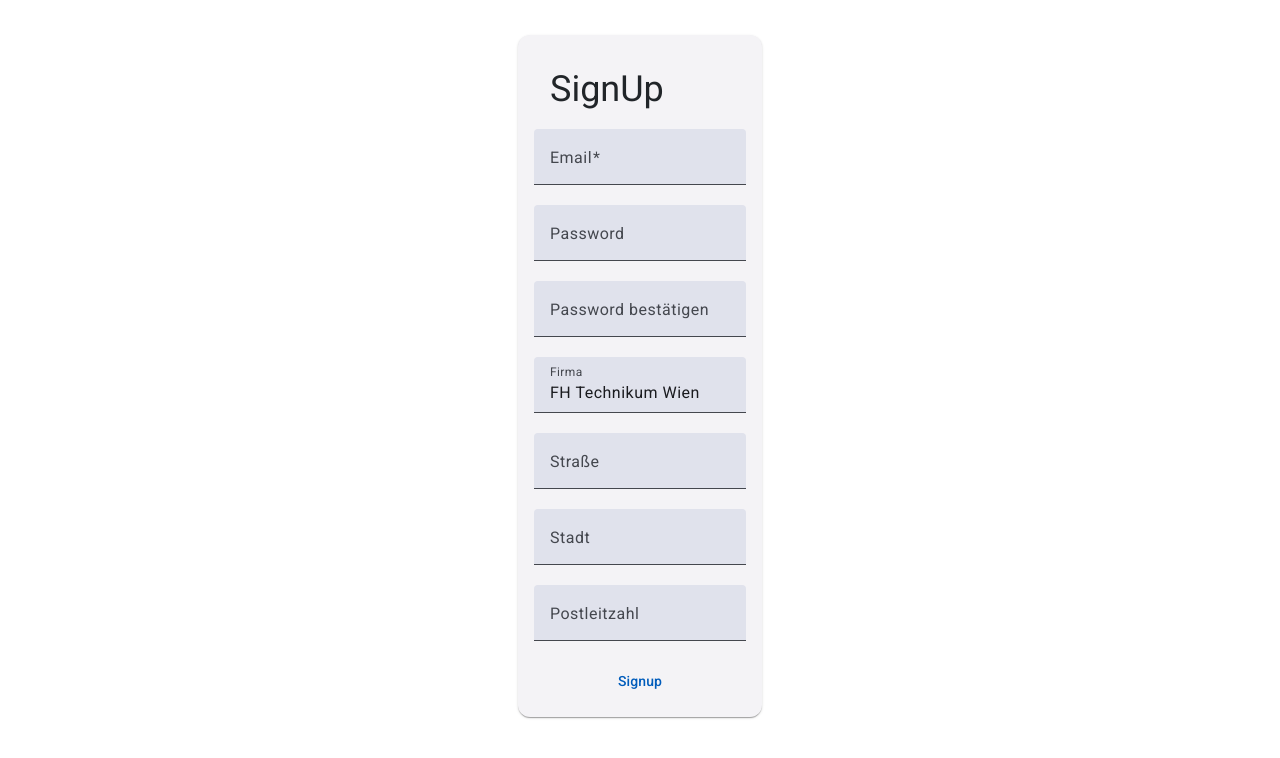
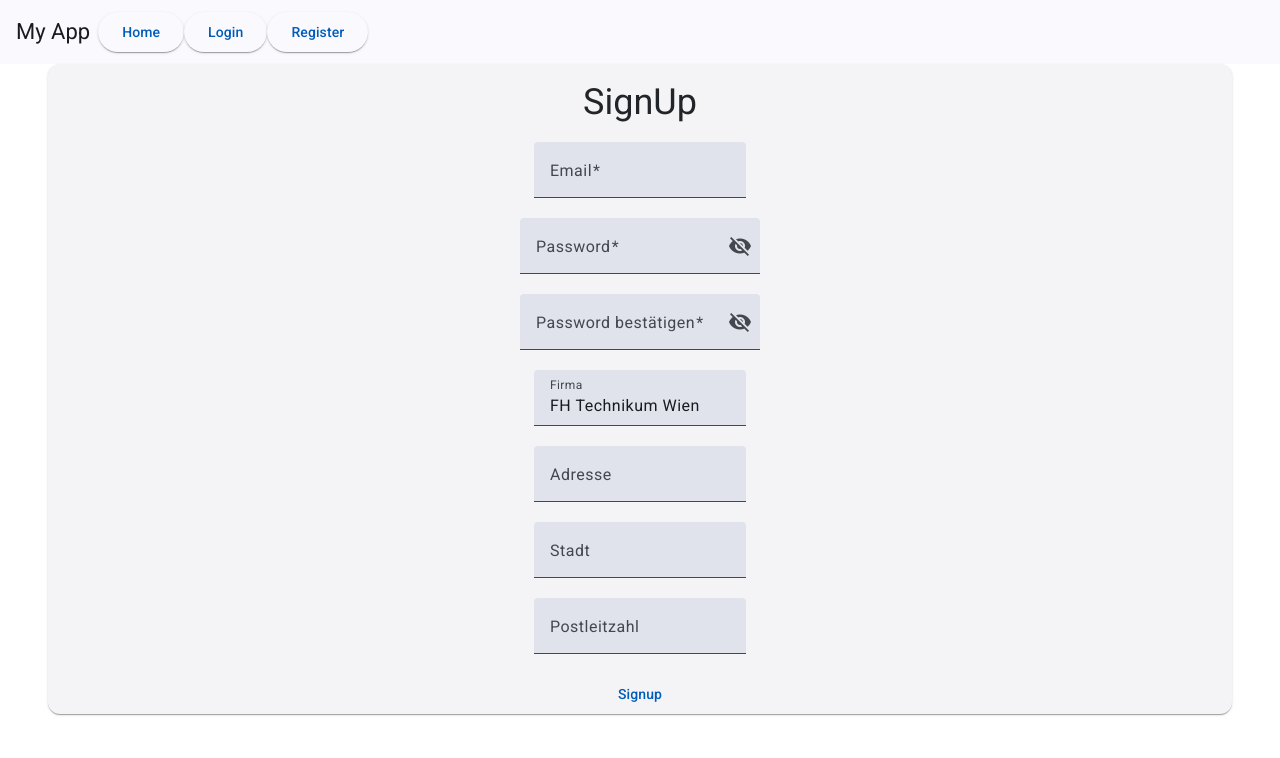
Before and after one commit to LRenTi/BIF2_WebFrameworks, an Angular app in the folder app/: page /signup in a window 1280 px wide. Before the commit this address led to /. Shown: the top 758 px of the page. Built offline with nearby package versions, Linux system fonts and the light colour scheme.

Commit message:
savepoint

```diff
--- a/app/src/app/app.component.html
+++ b/app/src/app/app.component.html
@@ -1,195 +1,8 @@
-<!-- * * * * * * * * * * * * * * * * * * * * * * * * * * * * * * * -->
-<!-- * * * * * * * * * * * The content below * * * * * * * * * * * -->
-<!-- * * * * * * * * * * is only a placeholder * * * * * * * * * * -->
-<!-- * * * * * * * * * * and can be replaced.  * * * * * * * * * * -->
-<!-- * * * * * * * * * * * * * * * * * * * * * * * * * * * * * * * -->
-<!-- * * * * * * * * * Delete the template below * * * * * * * * * -->
-<!-- * * * * * * * to get started with your project! * * * * * * * -->
-<!-- * * * * * * * * * * * * * * * * * * * * * * * * * * * * * * * -->
-
-<style>
-  :host {
-    --bright-blue: oklch(51.01% 0.274 263.83);
-    --electric-violet: oklch(53.18% 0.28 296.97);
-    --french-violet: oklch(47.66% 0.246 305.88);
-    --vivid-pink: oklch(69.02% 0.277 332.77);
-    --hot-red: oklch(61.42% 0.238 15.34);
-    --orange-red: oklch(63.32% 0.24 31.68);
-
-    --gray-900: oklch(19.37% 0.006 300.98);
-    --gray-700: oklch(36.98% 0.014 302.71);
-    --gray-400: oklch(70.9% 0.015 304.04);
-
-    --red-to-pink-to-purple-vertical-gradient: linear-gradient(
-      180deg,
-      var(--orange-red) 0%,
-      var(--vivid-pink) 50%,
-      var(--electric-violet) 100%
-    );
-
-    --red-to-pink-to-purple-horizontal-gradient: linear-gradient(
-      90deg,
-      var(--orange-red) 0%,
-      var(--vivid-pink) 50%,
-      var(--electric-violet) 100%
-    );
-
-    --pill-accent: var(--bright-blue);
-
-    font-family: "Inter", -apple-system, BlinkMacSystemFont, "Segoe UI", Roboto,
-      Helvetica, Arial, sans-serif, "Apple Color Emoji", "Segoe UI Emoji",
-      "Segoe UI Symbol";
-    box-sizing: border-box;
-    -webkit-font-smoothing: antialiased;
-    -moz-osx-font-smoothing: grayscale;
-  }
-
-  h1 {
-    font-size: 3.125rem;
-    color: var(--gray-900);
-    font-weight: 500;
-    line-height: 100%;
-    letter-spacing: -0.125rem;
-    margin: 0;
-    font-family: "Inter Tight", -apple-system, BlinkMacSystemFont, "Segoe UI", Roboto,
-      Helvetica, Arial, sans-serif, "Apple Color Emoji", "Segoe UI Emoji",
-      "Segoe UI Symbol";
-  }
-
-  p {
-    margin: 0;
-    color: var(--gray-700);
-  }
-
-  main {
-    width: 100%;
-    min-height: 100%;
-    display: flex;
-    justify-content: center;
-    align-items: center;
-    padding: 1rem;
-    box-sizing: inherit;
-    position: relative;
-  }
-
-  .angular-logo {
-    max-width: 9.2rem;
-  }
-
-  .content {
-    display: flex;
-    justify-content: space-around;
-    width: 100%;
-    max-width: 700px;
-    margin-bottom: 3rem;
-  }
-
-  .content h1 {
-    margin-top: 1.75rem;
-  }
-
-  .content p {
-    margin-top: 1.5rem;
-  }
-
-  .divider {
-    width: 1px;
-    background: var(--red-to-pink-to-purple-vertical-gradient);
-    margin-inline: 0.5rem;
-  }
-
-  .pill-group {
-    display: flex;
-    flex-direction: column;
-    align-items: start;
-    flex-wrap: wrap;
-    gap: 1.25rem;
-  }
-
-  .pill {
-    display: flex;
-    align-items: center;
-    --pill-accent: var(--bright-blue);
-    background: color-mix(in srgb, var(--pill-accent) 5%, transparent);
-    color: var(--pill-accent);
-    padding-inline: 0.75rem;
-    padding-block: 0.375rem;
-    border-radius: 2.75rem;
-    border: 0;
-    transition: background 0.3s ease;
-    font-family: var(--inter-font);
-    font-size: 0.875rem;
-    font-style: normal;
-    font-weight: 500;
-    line-height: 1.4rem;
-    letter-spacing: -0.00875rem;
-    text-decoration: none;
-  }
-
-  .pill:hover {
-    background: color-mix(in srgb, var(--pill-accent) 15%, transparent);
-  }
-
-  .pill-group .pill:nth-child(6n + 1) {
-    --pill-accent: var(--bright-blue);
-  }
-  .pill-group .pill:nth-child(6n + 2) {
-    --pill-accent: var(--french-violet);
-  }
-  .pill-group .pill:nth-child(6n + 3),
-  .pill-group .pill:nth-child(6n + 4),
-  .pill-group .pill:nth-child(6n + 5) {
-    --pill-accent: var(--hot-red);
-  }
-
-  .pill-group svg {
-    margin-inline-start: 0.25rem;
-  }
-
-  .social-links {
-    display: flex;
-    align-items: center;
-    gap: 0.73rem;
-    margin-top: 1.5rem;
-  }
-
-  .social-links path {
-    transition: fill 0.3s ease;
-    fill: var(--gray-400);
-  }
-
-  .social-links a:hover svg path {
-    fill: var(--gray-900);
-  }
-
-  @media screen and (max-width: 650px) {
-    .content {
-      flex-direction: column;
-      width: max-content;
-    }
-
-    .divider {
-      height: 1px;
-      width: 100%;
-      background: var(--red-to-pink-to-purple-horizontal-gradient);
-      margin-block: 1.5rem;
-    }
-  }
-</style>
-
-<main class="main">
-  <div class="content">
-    <app-signup></app-signup>
-  </div>
-</main>
-
-<!-- * * * * * * * * * * * * * * * * * * * * * * * * * * * * * * * * -->
-<!-- * * * * * * * * * * * The content above * * * * * * * * * * * * -->
-<!-- * * * * * * * * * * is only a placeholder * * * * * * * * * * * -->
-<!-- * * * * * * * * * * and can be replaced.  * * * * * * * * * * * -->
-<!-- * * * * * * * * * * * * * * * * * * * * * * * * * * * * * * * * -->
-<!-- * * * * * * * * * * End of Placeholder  * * * * * * * * * * * * -->
-<!-- * * * * * * * * * * * * * * * * * * * * * * * * * * * * * * * * -->
-
-
-<router-outlet />
+<mat-toolbar>
+  <span class="me-2">My App</span>
+  <span class="example-spacer"></span>
+  <a mat-raised-button color="primary" type="button" routerLink="/">Home</a>
+  <a mat-raised-button color="primary" type="button" routerLink="/login">Login</a>
+  <a mat-raised-button color="primary" type="button" routerLink="/signup">Register</a>
+</mat-toolbar>
+<router-outlet></router-outlet>
--- a/app/src/app/app.module.ts
+++ b/app/src/app/app.module.ts
@@ -3,6 +3,7 @@ import { BrowserModule } from '@angular/platform-browser';
 import { RouterModule } from '@angular/router';
 import { FormsModule, ReactiveFormsModule } from '@angular/forms';
 
+import { AppRoutingModule } from './app-routing/app-routing.module';
 import { AppComponent } from './app.component';
 import { LoginComponent } from './login/login.component';
 import { SignupComponent } from './signup/signup.component';
@@ -12,6 +13,7 @@ import { MatFormFieldModule} from '@angular/material/form-field';
 import { MatInputModule } from '@angular/material/input';
 import { MatButtonModule } from '@angular/material/button';
 import { MatToolbarModule } from '@angular/material/toolbar';
+import { MatIconModule } from '@angular/material/icon';
 
 
 @NgModule({
@@ -21,6 +23,7 @@ import { MatToolbarModule } from '@angular/material/toolbar';
     SignupComponent
   ],
   imports: [
+    AppRoutingModule,
     BrowserModule,
     FormsModule,
     ReactiveFormsModule,
@@ -29,7 +32,8 @@ import { MatToolbarModule } from '@angular/material/toolbar';
     MatFormFieldModule,
     MatInputModule,
     MatButtonModule,
-    MatToolbarModule
+    MatToolbarModule,
+    MatIconModule
   ],
   providers: [
     provideAnimationsAsync()
--- a/app/src/app/signup/signup.component.html
+++ b/app/src/app/signup/signup.component.html
@@ -1,5 +1,6 @@
-<mat-card class="p-3">
-    <mat-card-header>
+<div class="pe-5 ps-5">
+<mat-card class="text-center">
+    <mat-card-header class="d-flex justify-content-center">
         <mat-card-title>
             <h3>SignUp</h3>
         </mat-card-title>
@@ -8,31 +9,45 @@
         <div>
             <mat-form-field appearance="fill">
               <mat-label>Email</mat-label>
-              <input matInput type="email" placeholder="example@gmail.com" formControlName="email" [(ngModel)]="email" />
+              <input matInput type="email" placeholder="example@gmail.com" formControlName="email" [(ngModel)]="email"/>
+              <mat-error *ngIf="form['email']?.errors?.['required']">Please enter valid email.</mat-error>
+              <mat-error *ngIf="form['email']?.errors?.['minlength']">Minimal length is 4.</mat-error>
             </mat-form-field>
         </div>
         <div>
             <mat-form-field appearance="fill">
               <mat-label>Password</mat-label>
-              <input matInput type="password" formControlName="password" [(ngModel)]="password">
+              <input matInput [type]="hide ? 'password' : 'text'" formControlName="password" [(ngModel)]="password">
+              <mat-error *ngIf="form['password']?.errors?.['required']">Please enter a valid password.</mat-error>
+              <button mat-icon-button type="button" matSuffix (click)="hide = !hide" [attr.aria-label]="'Hide password'"
+                [attr.aria-pressed]="hide">
+                <mat-icon>{{hide ? 'visibility_off' : 'visibility'}}</mat-icon>
+              </button>
             </mat-form-field>
         </div>
         <div>
             <mat-form-field appearance="fill">
               <mat-label>Password bestätigen</mat-label>
-              <input matInput type="password" formControlName="confirmPassword" [(ngModel)]="confirmPassword">
+              <input matInput [type]="hideConfirm ? 'password' : 'text'" formControlName="confirmPassword" [(ngModel)]="confirmPassword">
+              <mat-error *ngIf="form['confirmPassword']?.errors?.['required']">Please enter a valid password.</mat-error>
+              <mat-error *ngIf="form['confirmPassword']?.errors?.['passwordMismatch']">Passwords do not match.</mat-error>
+              <button mat-icon-button type="button" matSuffix (click)="hideConfirm = !hideConfirm" [attr.aria-label]="'Hide password'"
+                [attr.aria-pressed]="hideConfirm">
+                <mat-icon>{{hideConfirm ? 'visibility_off' : 'visibility'}}</mat-icon>
+              </button>
+
             </mat-form-field>
         </div>
         <div>
             <mat-form-field appearance="fill">
               <mat-label>Firma</mat-label>
-              <input type="text" formControlName="company" [(ngModel)]="company" matInput readonly>
+              <input type="text" formControlName="company" [(ngModel)]="company" matInput>
             </mat-form-field>
         </div>
         <div>
             <mat-form-field appearance="fill">
-              <mat-label>Straße</mat-label>
-              <input type="text" formControlName="street" [(ngModel)]="street" matInput>
+              <mat-label>Adresse</mat-label>
+              <input type="text" formControlName="adress" [(ngModel)]="adress" matInput>
             </mat-form-field>
         </div>
         <div>
@@ -44,7 +59,8 @@
         <div>
             <mat-form-field appearance="fill">
               <mat-label>Postleitzahl</mat-label>
-              <input type="number" formControlName="zip" [(ngModel)]="zip" matInput>
+              <input formControlName="zip" [(ngModel)]="zip" matInput>
+              <mat-error *ngIf="form['zip']?.errors?.['pattern']">Only Numbers</mat-error>
             </mat-form-field>
         </div>
         <div class="d-flex justify-content-center">
@@ -52,3 +68,4 @@
         </div>
     </form>
 </mat-card>
+</div>
--- a/app/src/app/signup/signup.component.ts
+++ b/app/src/app/signup/signup.component.ts
@@ -9,10 +9,13 @@ import { Validators, FormGroup, FormControl, FormBuilder, AbstractControl } from
 })
 export class SignupComponent {
 email: string = '';
+hide = true;
+hideConfirm = true;
+
 password: string = '';
 confirmPassword: string = '';
 company: string = 'FH Technikum Wien';
-street: string = '';
+adress: string = '';
 city: string = '';
 zip: string = '';
 
@@ -26,20 +29,47 @@ signupForm: FormGroup = this.fb.group({
     Validators.email,
     Validators.minLength(4)
   ]),
-  password: new FormControl(''),
-  confirmPassword: new FormControl(''),
-  company: new FormControl(this.company),
-  street: new FormControl(this.street),
+  password: new FormControl(this.password, [
+    Validators.required,
+    Validators.minLength(8)
+  ]),
+  confirmPassword: new FormControl(this.confirmPassword, [
+    Validators.required,
+    Validators.minLength(8)
+  ]),
+  company: new FormControl("FH Technikum Wien",
+    Validators.pattern("FH Technikum Wien")
+),
+  adress: new FormControl(this.adress),
   city: new FormControl(this.city),
-  zip: new FormControl(this.zip)
-});
+  zip: new FormControl(this.email,
+    Validators.pattern(/^[0-9]*$/)
+  )
+},{ validators: this.passwordMatchValidator });
 
 register() {
-  console.log(this.signupForm.value);
+  if (this.signupForm.valid) {
+    console.log('Form Submitted!', this.signupForm.value);
+  }
+  else {
+    console.log('Form not valid!');
+  }
 }
 
 get form(): { [key: string]: AbstractControl; } {
   return this.signupForm.controls;
 }
 
+passwordMatchValidator(formGroup: FormGroup) {
+  const passwordControl = formGroup.get('password');
+  const confirmPasswordControl = formGroup.get('confirmPassword');
+
+  if (passwordControl && confirmPasswordControl) {
+    if (passwordControl.value !== confirmPasswordControl.value) {
+      confirmPasswordControl.setErrors({ passwordMismatch: true });
+    } else {
+      confirmPasswordControl.setErrors(null);
+    }
+  }
 }
+}
```
Also changed, not shown: app/src/app/app-routing/app-routing.module.ts (added, +15 -0 lines).
